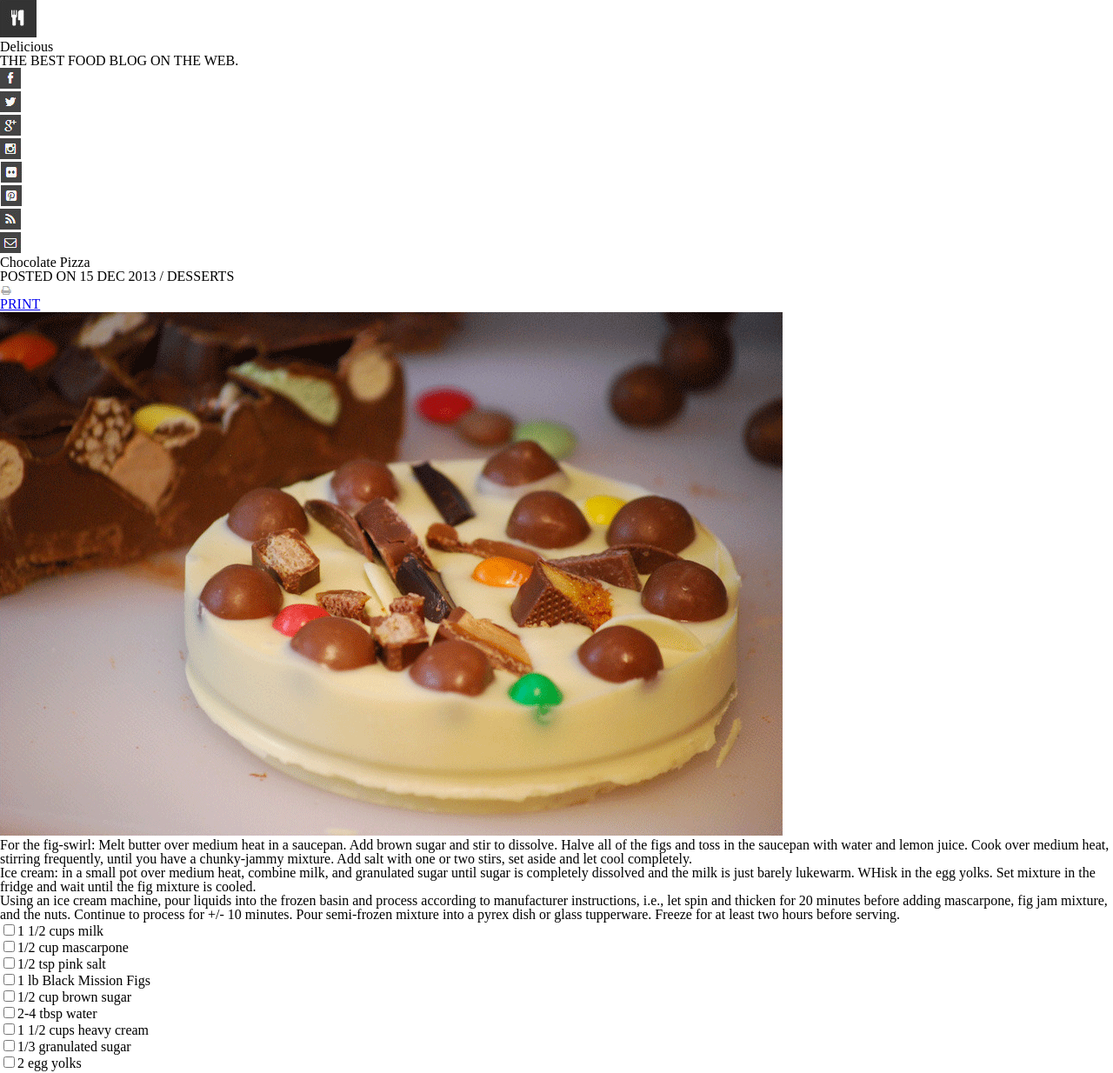
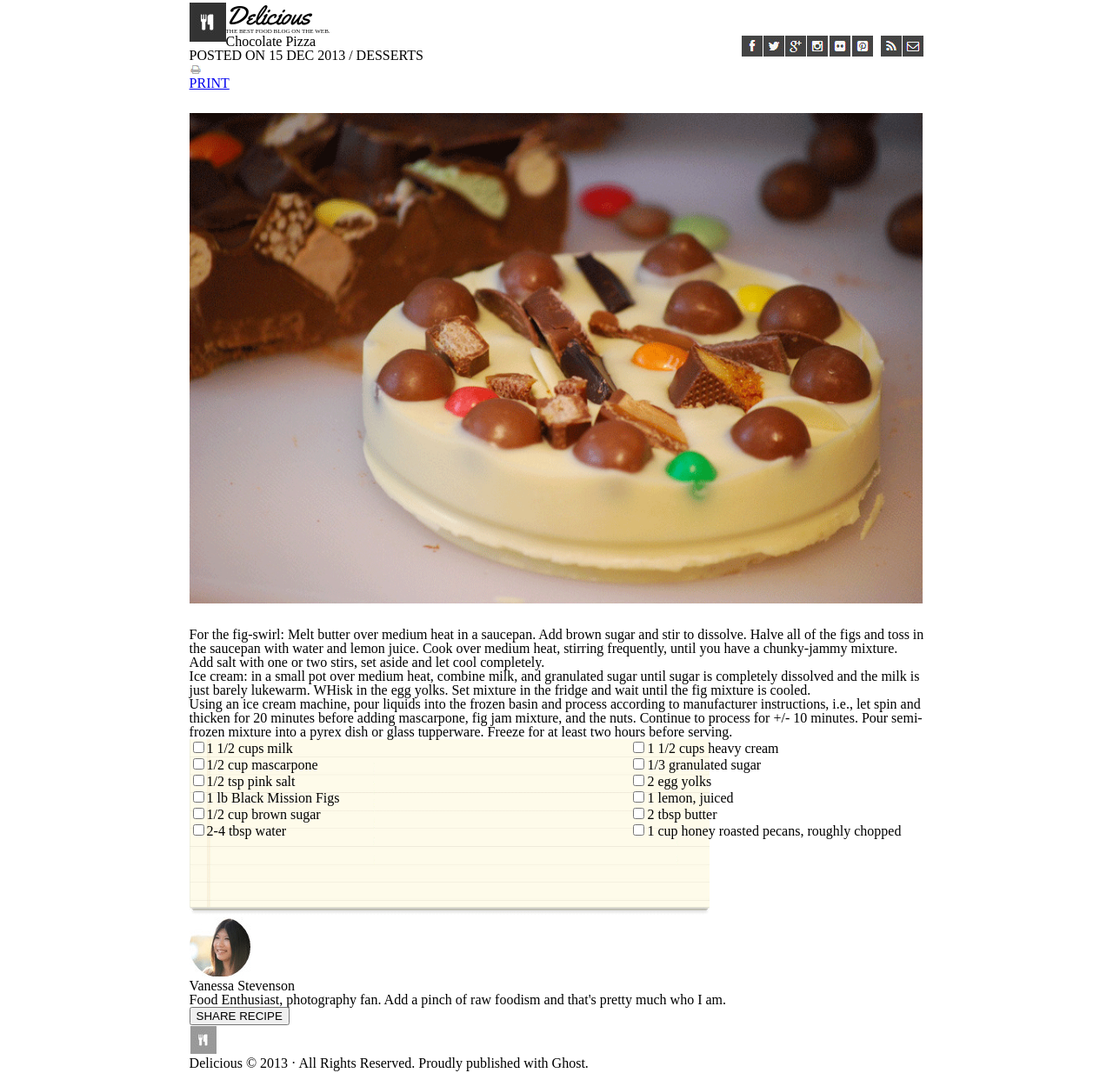
Before and after one commit to marco-zangari/chocolate-pizza, a plain HTML site: page index.html in a window 1280 px wide. Shown: the part 2-1236 px from the top of the page at 87% size. Drawn offline with Linux system fonts and the light colour scheme.

Commit message:
worked on css; made a lot of progress in recipe space

```diff
--- a/index.html
+++ b/index.html
@@ -4,6 +4,7 @@
     <meta charset="utf-8">
     <link rel="stylesheet" href="reset.css">
     <link rel="stylesheet" href="style.css">
+    <link href="https://fonts.googleapis.com/css?family=Yellowtail" rel="stylesheet">
     <title>Chocolate Pizza</title>
   </head>
   <body>
@@ -11,23 +12,23 @@
 
     <header>
       <div id="logo">
-        <img src="img/logo.png" alt="Delicious Logo"/>
-        <h1>Delicious</h1>
-        <p>THE BEST FOOD BLOG ON THE WEB.</p>
+        <img src="img/logo.png" alt="Delicious Logo" id="logo-pic"/>
+        <h1 id="yellowtail">Delicious</h1>
+        <p id="logo-text-tag" class="allCaps">THE BEST FOOD BLOG ON THE WEB.</p>
       </div>
       <div class="links">
         <nav>
           <ul>
-            <li><a href="#"><img src="img/fb-icon.png" alt="Facebook Icon"/></a></li>
-            <li><a href="#"><img src="img/twit-icon.png" alt="Twitter Icon"/></a></li>
-            <li><a href="#"><img src="img/gp-icon.png" alt="Google Plus Icon"/></a></li>
-            <li><a href="#"><img src="img/insta-icon.png" alt="Instagram Icon"/></a></li>
-            <li><a href="#"><img src="img/flic-icon.png" alt="Flicker Icon"/></a></li>
-            <li><a href="#"><img src="img/pint-icon.png" alt="Pinterest Icon"/></a></li>
+            <li><a href="#"><img src="img/mail-icon.png" alt="Mail Icon"/></a></li>
+            <li id="spacer"><a href="#"><img src="img/rss-icon.png" alt="RSS Icon"/></a></li>
           </ul>
           <ul>
-            <li><a href="#"><img src="img/rss-icon.png" alt="RSS Icon"/></a></li>
-            <li><a href="#"><img src="img/mail-icon.png" alt="Mail Icon"/></a></li>
+            <li><a href="#"><img src="img/pint-icon.png" alt="Pinterest Icon"/></a></li>
+            <li><a href="#"><img src="img/flic-icon.png" alt="Flicker Icon"/></a></li>
+            <li><a href="#"><img src="img/insta-icon.png" alt="Instagram Icon"/></a></li>
+            <li><a href="#"><img src="img/gp-icon.png" alt="Google Plus Icon"/></a></li>
+            <li><a href="#"><img src="img/twit-icon.png" alt="Twitter Icon"/></a></li>
+            <li><a href="#"><img src="img/fb-icon.png" alt="Facebook Icon"/></a></li>
           </ul>
         </nav>
       </div>
@@ -39,15 +40,15 @@
     <div id='title'>
       <div class="left-title">
         <h2>Chocolate Pizza</h2>
-        <p>POSTED ON 15 DEC 2013 / DESSERTS</p>
+        <p class="allCaps">POSTED ON 15 DEC 2013 / DESSERTS</p>
       </div>
       <div class="right-title">
         <a href="#"><img src="img/print-icon.png" alt="Printer Icon"/>
-        <p>PRINT</p></a>
+        <p class="allCaps">PRINT</p></a>
       </div>
     </div>
     <div id="choco-pizza">
-      <img src="img/choco-pizza.png" alt="Chocolate Pizza">
+      <img src="img/choco-pizza.png" alt="Chocolate Pizza" id="choco-pizza-pic"/>
     </div>
     <div id="text">
       <p>For the fig-swirl: Melt butter over medium heat in a saucepan. Add brown sugar and stir to dissolve. Halve all of the figs and toss in the saucepan with water and lemon juice. Cook over medium heat, stirring frequently, until you have a chunky-jammy mixture. Add salt with one or two stirs, set aside and let cool completely.</p>
@@ -81,7 +82,7 @@
         <h3>Vanessa Stevenson</h3>
         <p>Food Enthusiast, photography fan. Add a pinch of raw foodism and that's pretty much who I am.</p>
       </div>
-      <button type="button" name="button">SHARE RECIPE</button>
+      <button type="button" name="button" class="allCaps">SHARE RECIPE</button>
     </div>
     <div class="logo-break">
       <img src="img/small-logo.png" alt="Delicious Logo (Smaller Version)"/>
--- a/style.css
+++ b/style.css
@@ -0,0 +1,56 @@
+.content {
+  margin-left: 17%;
+  margin-right: 17%;
+  margin-top: 5px;
+  margin-bottom: 5px;
+}
+
+#yellowtail {
+  font-family: 'Yellowtail', cursive;
+  font-size: 30px;
+}
+
+#logo {
+width: 11em;
+}
+
+#logo-pic {
+float: left;
+}
+
+#logo-text-tag {
+font-size: 7px;
+
+}
+
+.links li {
+float: right;
+margin: .5px;
+}
+
+#spacer {
+  margin-left: 8px;
+}
+
+#choco-pizza-pic {
+  width: 100%;
+  margin-top: 25px;
+  margin-bottom: 25px;
+}
+
+#list-bg {
+  height: 205px;
+  background-image: url("img/list-bg.png");
+  background-repeat: no-repeat;
+  background-size: 598px 203px;
+}
+
+#left-ingredients {
+  float: left;
+  width: 40%;
+}
+
+#right-ingredients {
+  width: 40%;
+  float: right;
+}
```
